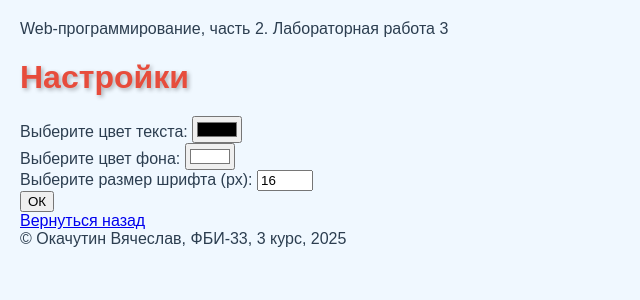
After one commit to MrL1gh7/web-back-labs, a Flask app: page /lab3/settings in a window 1280 px wide. The commit adds this page. Shown: the top 300 px of the page, without its empty margins (0-640 px from the left). Run offline with Flask 3, Linux system fonts and the light colour scheme.

Commit message:
Настройки отображения

```diff
--- a/lab3.py
+++ b/lab3.py
@@ -55,3 +55,25 @@ def pay():
 def payment():
     price = request.args.get('price')
     return render_template('lab3/payment.html', price=price)
+@lab3.route('/lab3/settings')
+def settings():
+    color = request.args.get('color')
+    bg_color = request.args.get('bg_color')
+    font_size = request.args.get('font_size')
+    if color or bg_color or font_size:
+        resp = make_response(redirect('/lab3/settings'))
+        if color:
+            resp.set_cookie('color', color)
+        if bg_color:
+            resp.set_cookie('bg_color', bg_color)
+        if font_size:
+            resp.set_cookie('font_size', font_size)
+        return resp
+    color = request.cookies.get('color', '#000000')
+    bg_color = request.cookies.get('bg_color', '#ffffff')
+    font_size = request.cookies.get('font_size', '16')
+
+    return render_template('lab3/settings.html',
+                         color=color,
+                         bg_color=bg_color,
+                         font_size=font_size)
--- a/templates/base.html
+++ b/templates/base.html
@@ -5,6 +5,21 @@
     <meta name="viewport" content="width=device-width, initial-scale=1.0">
     <title>Окачутин Вячеслав. {% block lab %}{% endblock %}</title>
     <link rel="stylesheet" href="{{ url_for('static', filename='main.css')}}">
+    <style>
+        body {
+            {% if request.cookies.get('color') %}
+            color: {{ request.cookies.get('color') }};
+            {% endif %}
+
+            {% if request.cookies.get('bg_color') %}
+            background-color: {{ request.cookies.get('bg_color') }};
+            {% endif %}
+
+            {% if request.cookies.get('font_size') %}
+            font-size: {{ request.cookies.get('font_size') }}px;
+            {% endif %}
+        }
+    </style>
 </head>
 <body>
     <header>
--- a/templates/lab3/form1.html
+++ b/templates/lab3/form1.html
@@ -35,6 +35,6 @@
             <button type="submit">Отправить</button>
         </div>
     </form>
-    <a href="/">Вернуться на главную</a>
+    <a href="/lab3">Вернуться назад</a>
     {% endif %}
 {% endblock %}
--- a/templates/lab3/lab3.html
+++ b/templates/lab3/lab3.html
@@ -11,6 +11,7 @@
         <li><a href="/lab3/del_cookie">Очистка куки</a></li>
         <li><a href="/lab3/form1">Форма</a></li>
         <li><a href="/lab3/order">Напитки</a></li>
+        <li><a href="/lab3/settings">Настройка</a></li>
     </ol>
     <div>
         <a href="/">Вернуться на главную</a>
--- a/templates/lab3/order.html
+++ b/templates/lab3/order.html
@@ -40,4 +40,7 @@
             <button type="submit">Заказать</button>
         </div>
     </form>
+    <div>
+        <a href="/lab3">Вернуться назад</a>
+    </div>
 {% endblock %}
--- /dev/null
+++ b/templates/lab3/settings.html
@@ -0,0 +1,30 @@
+{% extends "base.html" %}
+
+{% block lab %}Лабораторная работа 3{% endblock %}
+
+{% block main %}
+   <h1>Настройки</h1>
+   <form action="/lab3/settings">
+        <div>
+            <label class="label" for="color">Выберите цвет текста:</label>
+            <input type="color" id="color" name="color" value="{{ color or '#000000' }}">
+        </div>
+
+        <div>
+            <label class="label" for="bg_color">Выберите цвет фона:</label>
+            <input type="color" id="bg_color" name="bg_color" value="{{ bg_color or '#ffffff' }}">
+        </div>
+
+        <div>
+            <label class="label" for="font_size">Выберите размер шрифта (px):</label>
+            <input type="number" id="font_size" name="font_size" value="{{ font_size or 16 }}" min="8" max="72">
+        </div>
+
+        <div>
+            <button type="submit">ОК</button>
+        </div>
+   </form>
+   <div>
+        <a href="/lab3">Вернуться назад</a>
+    </div>
+{% endblock %}
```
